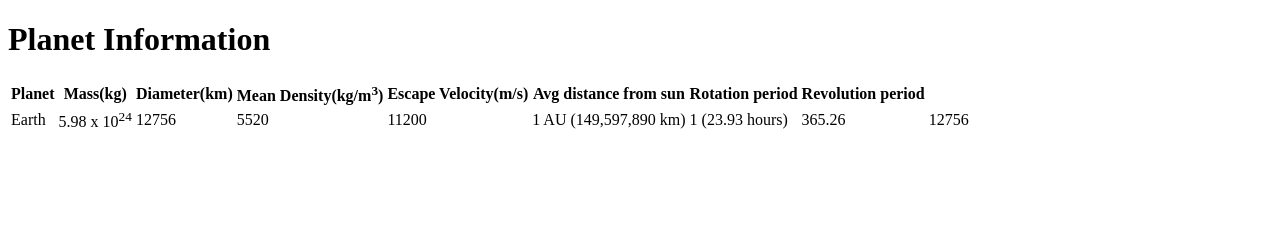
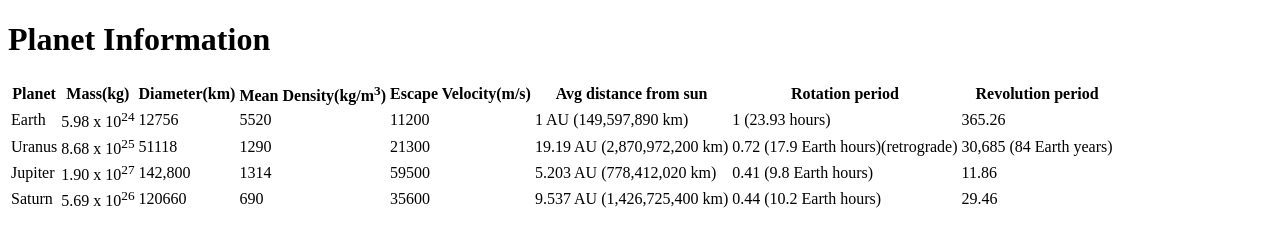
Before and after one commit to YourEpicness/Lab5, a plain HTML site: page index.html in a window 1280 px wide. Drawn offline with Linux system fonts and the light colour scheme.

Commit message:
Update index.html
finished information in tables

```diff
--- a/index.html
+++ b/index.html
@@ -20,7 +20,7 @@
       <th> Rotation period </th>
       <th> Revolution period </th>
     </tr>
-    <tr>
+    <tr id="earth">
       <td> Earth </td>
       <td> 5.98 x 10<sup>24</sup></td>
       <td> 12756 </td>
@@ -29,5 +29,34 @@
       <td> 1 AU (149,597,890 km) </td>
       <td> 1 (23.93 hours) </td>
       <td> 365.26 </td>
-      <td> 12756 </td>
     </tr>
+    <tr id="uranus">
+      <td> Uranus </td>
+      <td> 8.68 x 10<sup>25</sup></td>
+      <td> 51118 </td>
+      <td> 1290 </td>
+      <td> 21300 </td>
+      <td> 19.19 AU (2,870,972,200 km) </td>
+      <td> 0.72 (17.9 Earth hours)(retrograde) </td>
+      <td> 30,685 (84 Earth years) </td>
+    </tr>
+    <tr id="jupiter">
+      <td> Jupiter </td>
+      <td> 1.90 x 10<sup>27</sup></td>
+      <td> 142,800 </td>
+      <td> 1314 </td>
+      <td> 59500 </td>
+      <td> 5.203 AU (778,412,020 km) </td>
+      <td> 0.41 (9.8 Earth hours) </td>
+      <td> 11.86</td>
+    </tr>
+    <tr id="saturn">
+      <td> Saturn </td>
+      <td> 5.69 x 10<sup>26</sup></td>
+      <td> 120660 </td>
+      <td> 690 </td>
+      <td> 35600 </td>
+      <td> 9.537 AU (1,426,725,400 km) </td>
+      <td> 0.44 (10.2 Earth hours) </td>
+      <td> 29.46 </td>
+    </tr>
```
